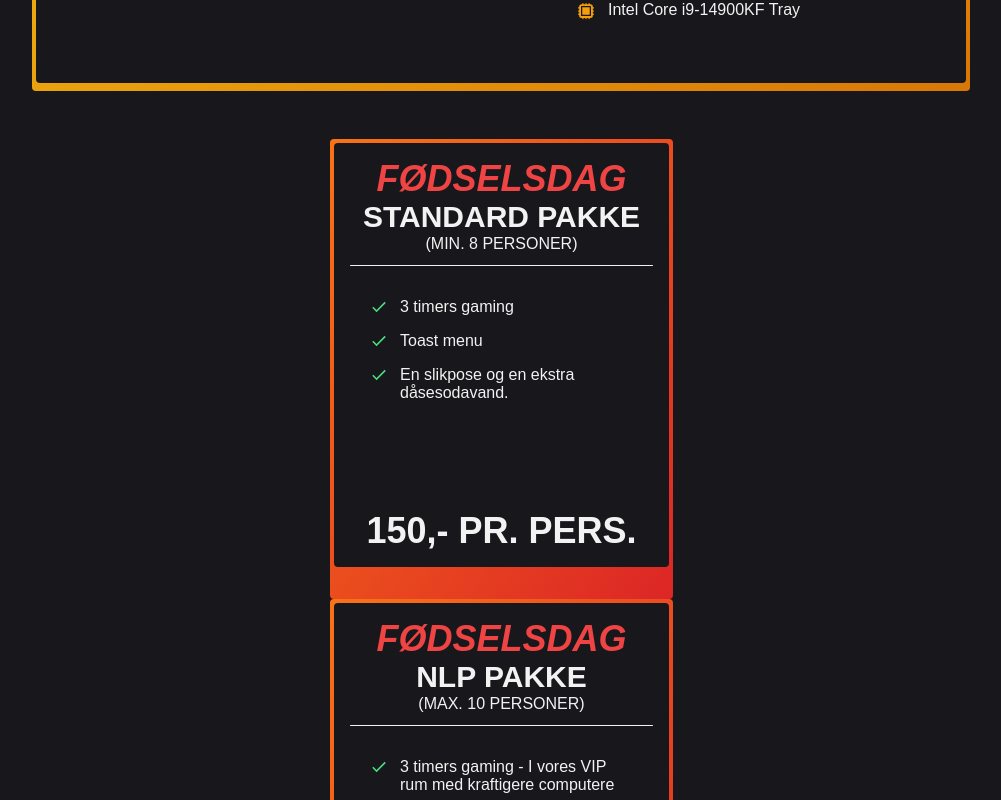
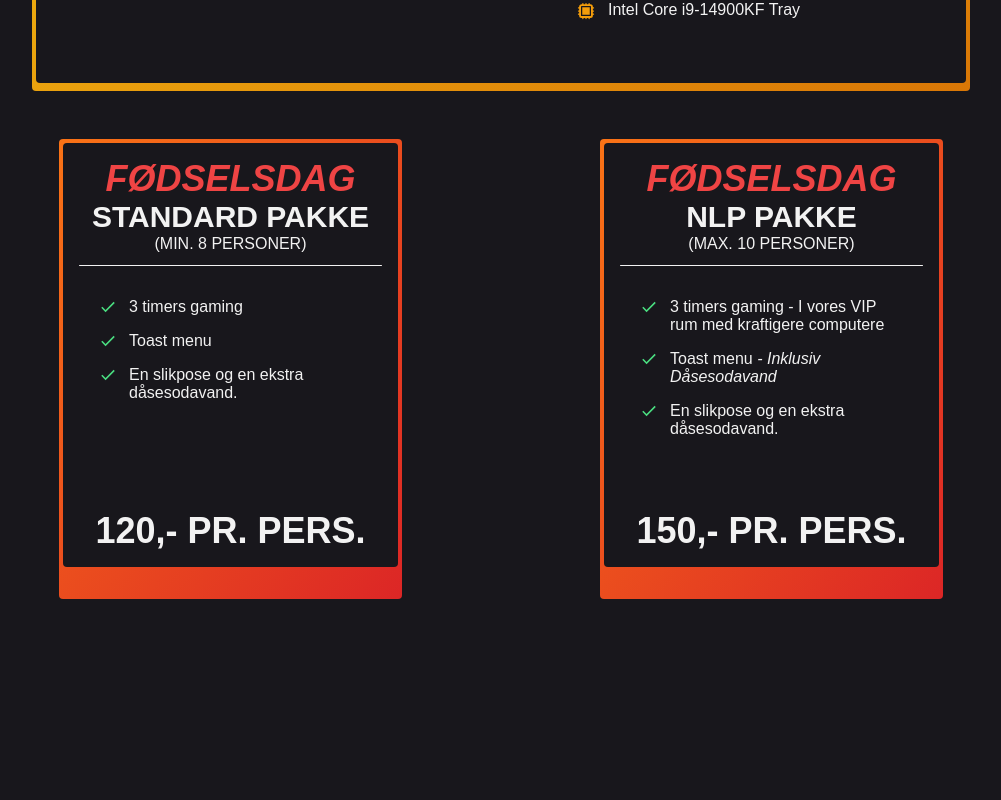
Before and after one commit to TobiasRoland123/next_level, a Next.js app: page / in a window 1280 px wide. Shown: the part 1420-2220 px from the top of the page, without its empty margins (139-1140 px from the left). After the commit the page ends 2039 px from the top, so only its background shows below. Built offline with nearby package versions, Linux system fonts and the light colour scheme.

Commit message:
All price cards done

```diff
--- a/src/components/Cards/Card.tsx
+++ b/src/components/Cards/Card.tsx
@@ -86,7 +86,7 @@ const Card = forwardRef<HTMLDivElement, CardProps>(
             whileHover={
               variant !== 'nlp'
                 ? {
-                    scale: [null, 1.45, 1.3],
+                    scale: [null, 1.25, 1.2],
                     backgroundImage: `linear-gradient(var(--rotate), var(--${variant}Gradient))`,
                     animation: 'spin 1.7s linear infinite',
                     zIndex: 50,
@@ -224,7 +224,12 @@ const Card = forwardRef<HTMLDivElement, CardProps>(
                   transition={{ duration: 0.1 }}
                   className="flex justify-end -mt-1"
                 >
-                  <p className="text-secondaryCol uppercase font-bold">Book nu</p>
+                  {variant === 'bday1' || variant === 'bday2' ? (
+                    <p className="text-secondaryCol uppercase font-bold">Send forespørgsel</p>
+                  ) : (
+                    <p className="text-secondaryCol uppercase font-bold">Book nu</p>
+                  )}
+
                   <IoIosArrowForward
                     className="self-center"
                     size="16"
--- a/src/pages/index.tsx
+++ b/src/pages/index.tsx
@@ -54,11 +54,11 @@ export default function Home() {
           oprettelseInkl
         ></Card>
       </div>
-      <div className="m-auto">
+      <div className="m-auto flex w-full justify-evenly">
         <Card
           variant={'bday1'}
           header="Fødselsdag"
-          totalPris={150}
+          totalPris={120}
         ></Card>
         <Card
           variant={'bday2'}
```
